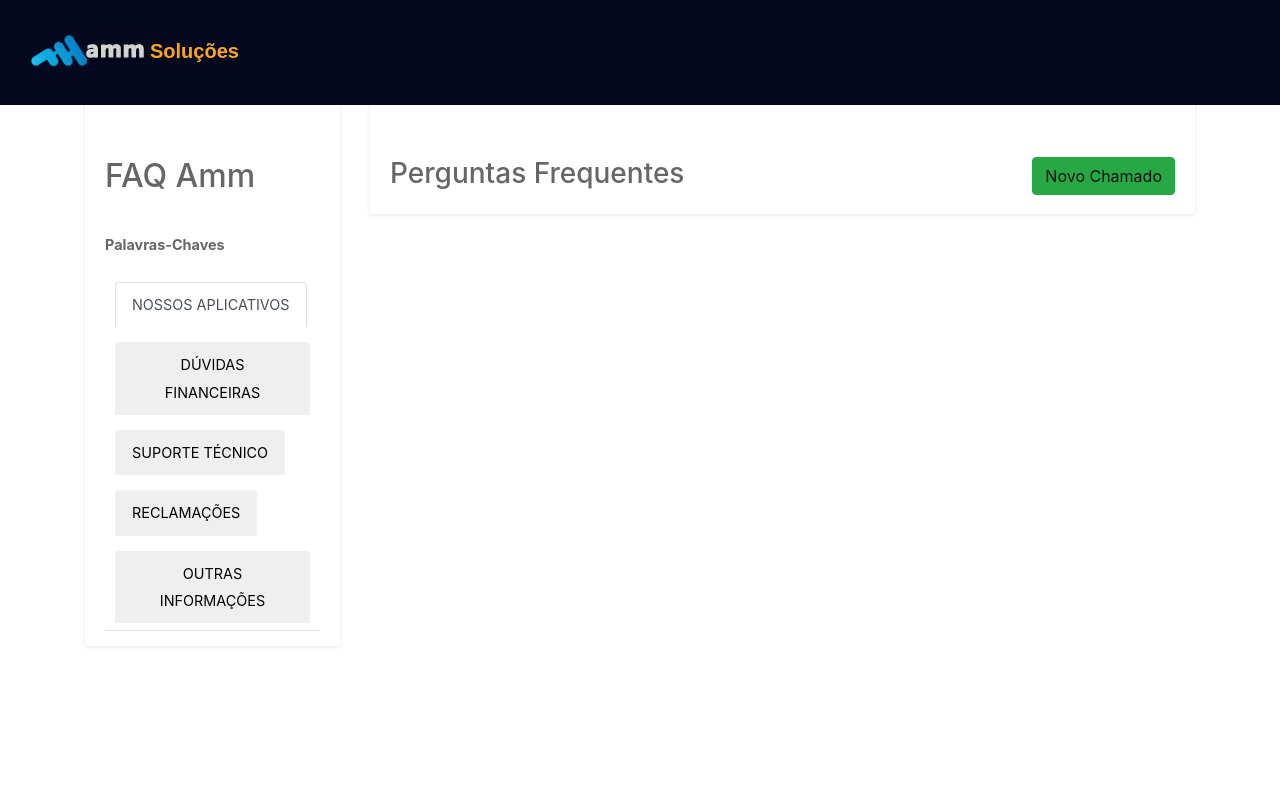
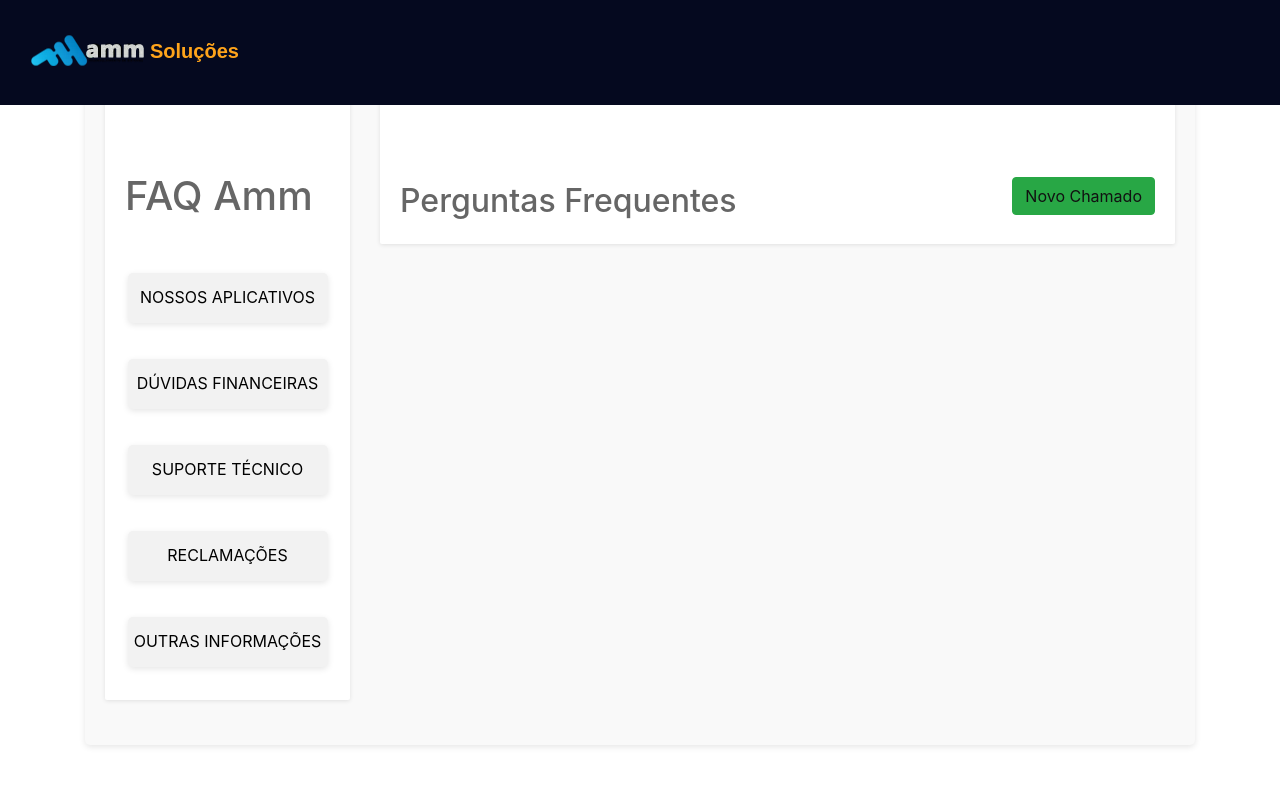
Before and after one commit to matheusSilAlm/AMMHelpDesk, a Django app: page /FAQ/ in a window 1280 px wide. Shown: the top 786 px of the page. Run offline with Django 4.2, Linux system fonts and the light colour scheme; data that the repository does not hold is empty; some libraries are stand-ins or nearby versions.

Commit message:
FAQ de tcholinha

```diff
--- a/AmmHelpDesk/app_helpdesk/templates/FAQ.html
+++ b/AmmHelpDesk/app_helpdesk/templates/FAQ.html
@@ -1,6 +1,6 @@
 {% load static %}
 <!DOCTYPE html>
-<html>
+<htmlstyle>
 
   <title>Página de Perguntas Frequentes (FAQ)</title>
     <head>
@@ -29,8 +29,50 @@
     text-align: center;
     box-sizing: border-box;
 }
+.button-list {
+            list-style-type: none;
+            padding: 0;
+            margin: 0;
+            display: flex;
+            flex-direction: column;
+            align-items: center;
+        }
 
+        .button-item {
+            margin: 10px;
+        }
 
+        .button {
+            width: 200px;
+            height: 50px;
+            background-color: #f2f2f2;
+            border: none;
+            border-radius: 5px;
+            font-size: 16px;
+            cursor: pointer;
+            box-shadow: 0px 2px 6px rgba(0, 0, 0, 0.1);
+            transition: background-color 0.3s ease;
+        }
+
+        .button:hover {
+            background-color: #e0e0e0;
+        }
+
+        .button.selected {
+            background-color: #0066ff;
+            color: #fff;
+        }
+
+        .hidden {
+            display: none;
+        }
+
+        .content {
+            padding: 20px;
+            background-color: #f9f9f9;
+            border-radius: 5px;
+            box-shadow: 0px 2px 6px rgba(0, 0, 0, 0.1);
+        }
 </style>
 </head>
 
@@ -56,25 +98,14 @@
                 <div class="col-md-3">
                     <div class="grid support">
                         <div class="grid-body">
-                            <br><br><br><br><br><h2>FAQ Amm</h2>
+                            <br><br><br><br><br><h1 >FAQ Amm</h1>
                             <br>
-                            <p><strong>Palavras-Chaves</strong></p>
-                            <ul class="nav nav-tabs" id="myTab" role="tablist">
-                                <li class="nav-item" role="presentation">
-                                  <button class="nav-link active" id="home-tab" data-bs-toggle="tab" data-bs-target="#home" type="button" role="tab" aria-controls="home" aria-selected="true">NOSSOS APLICATIVOS</button>
-                                </li>
-                                <li class="nav-item" role="presentation">
-                                  <button class="nav-link" id="profile-tab" data-bs-toggle="tab" data-bs-target="#profile" type="button" role="tab" aria-controls="profile" aria-selected="false">DÚVIDAS FINANCEIRAS</button>
-                                </li>
-                                <li class="nav-item" role="presentation">
-                                  <button class="nav-link" id="messages-tab" data-bs-toggle="tab" data-bs-target="#messages" type="button" role="tab" aria-controls="messages" aria-selected="false">SUPORTE TÉCNICO</button>
-                                </li>
-                                <li class="nav-item" role="presentation">
-                                  <button class="nav-link" id="settings-tab" data-bs-toggle="tab" data-bs-target="#settings" type="button" role="tab" aria-controls="settings" aria-selected="false">RECLAMAÇÕES</button>
-                                </li>
-                                <li class="nav-item" role="presentation">
-                                    <button class="nav-link" id="settings2-tab" data-bs-toggle="tab" data-bs-target="#settings" type="button" role="tab" aria-controls="settings2" aria-selected="false">OUTRAS INFORMAÇÕES</button>
-                                  </li>
+                            <ul class="button-list">
+                                <li class="button-item"><button class="button" onclick="toggleVisibility(1)">NOSSOS APLICATIVOS</button></li>
+                                <li class="button-item"><button class="button" onclick="toggleVisibility(2)">DÚVIDAS FINANCEIRAS</button></li>
+                                <li class="button-item"><button class="button" onclick="toggleVisibility(3)">SUPORTE TÉCNICO</button></li>
+                                <li class="button-item"><button class="button" onclick="toggleVisibility(4)">RECLAMAÇÕES</button></li>
+                                <li class="button-item"><button class="button" onclick="toggleVisibility(5)">OUTRAS INFORMAÇÕES</button></li>
                             </ul>
                         </div>
                     </div>
@@ -85,24 +116,18 @@
                 <div class="col-md-9">
                     <div class="grid support-content">
                         <div class="grid-body">
-
                             <hr>
                             <br><br><br><br>
-                            <div class="btn-group">
-                                <h3 >Perguntas Frequentes</h3>
+                            <div class="btn-group" >
+                                <h2 >Perguntas Frequentes</h2>
                             </div>
                             <!-- BEGIN NEW TICKET -->
                             <a href="/formshd" type="button" class="btn btn-success pull-right">Novo Chamado</a>
                         </div>
                         <!-- END NEW TICKET -->
-
-
-                        <div class="tab-content">
-                            <div class="tab-pane active" id="home" role="tabpanel" aria-labelledby="home-tab">
-                                <div>
+                                    <div id="content1">
                                     {% for cliente in clientes %}
-                                        {% if cliente.faq_enviar %}
-                                        {%  if cliente.assunto == 'NOSSOS APLICATIVOS' %}
+                                        {% if cliente.faq_enviar and cliente.assunto == 'NOSSOS APLICATIVOS' %}
                                                 <!-- BEGIN TICKET CONTENT -->
                                                 <div id="row-{{cliente.idcliente}}" class="row-clickable" data-bs-toggle="collapse" data-bs-target="#contents-collapse-{{cliente.idcliente}}" aria-controls="contents-collapse-{{cliente.idcliente}}">
                                                     <ul class="list-group fa-padding">
@@ -110,7 +135,7 @@
                                                             <div class="media">
 
                                                                 <div class="media-body"><i class="fa-solid fa-person-circle-question"></i>
-                                                                    &nbsp&nbsp{{ cliente.nomecliente }} <span class="label label-danger"><strong>{{cliente.assunto}}:</strong></span><span class="number pull-right">{{cliente.datacriacao}}</span>
+                                                                    &nbsp;&nbsp; {{ cliente.nomecliente }} <span class="label label-danger"><strong>{{cliente.assunto}}:</strong></span><span class="number pull-right">{{cliente.datacriacao}}</span>
                                                                     <br><br>
                                                                     <p><strong><i class="fa-solid fa-comment-dots"></i>&nbsp&nbsp&nbsp{{ cliente.descricao }}</strong></p>
                                                             </div>
@@ -147,22 +172,16 @@
                                                         </div>
                                                     </div>
                                                 </div>
-
-
-                                                {% endif %}
-                                                {% endif %}
-                                            {% endfor %}
                                             <!-- END DETAIL TICKET -->
                                         </div>
                                         <!-- END TICKET CONTENT -->
+                                        {% endif %}
+                                        {% endfor %}
                                     </div>
-                            </div>
-                            <div class="tab-pane" id="profile" role="tabpanel" aria-labelledby="profile-tab">
-                                <div >
+
+                                    <div id="content2" class="hidden">
                                         {% for cliente in clientes %}
-                                        {% if cliente.faq_enviar %}
-                                        {% if cliente.assunto == 'DÚVIDAS FINANCEIRAS' %}
-
+                                            {% if cliente.faq_enviar and cliente.assunto == 'DÚVIDAS FINANCEIRAS' %}
                                                     <!-- BEGIN TICKET CONTENT -->
                                                     <div id="row-{{cliente.idcliente}}" class="row-clickable" data-bs-toggle="collapse" data-bs-target="#contents-collapse-{{cliente.idcliente}}" aria-controls="contents-collapse-{{cliente.idcliente}}">
                                                         <ul class="list-group fa-padding">
@@ -170,7 +189,7 @@
                                                                 <div class="media">
 
                                                                     <div class="media-body"><i class="fa-solid fa-person-circle-question"></i>
-                                                                    &nbsp&nbsp{{ cliente.nomecliente }} <span class="label label-danger"><strong>{{cliente.assunto}}:</strong></span><span class="number pull-right">{{cliente.datacriacao}}</span>
+                                                                        &nbsp;&nbsp; {{ cliente.nomecliente }} <span class="label label-danger"><strong>{{cliente.assunto}}:</strong></span><span class="number pull-right">{{cliente.datacriacao}}</span>
                                                                         <br><br>
                                                                         <p><strong><i class="fa-solid fa-comment-dots"></i>&nbsp&nbsp&nbsp{{ cliente.descricao }}</strong></p>
                                                                 </div>
@@ -207,21 +226,15 @@
                                                             </div>
                                                         </div>
                                                     </div>
-
-
-                                                {% endif %}
-                                                {% endif %}
-                                            {% endfor %}
                                                 <!-- END DETAIL TICKET -->
                                             </div>
                                             <!-- END TICKET CONTENT -->
+                                            {% endif %}
+                                            {% endfor %}
                                         </div>
-                            </div>
-                            <div class="tab-pane" id="messages" role="tabpanel" aria-labelledby="messages-tab">
-                                <div >
+                                        <div id="content3" class="hidden">
                                             {% for cliente in clientes %}
-                                        {% if cliente.faq_enviar %}
-                                        {% if cliente.assunto == 'SUPORTE TÉCNICO' %}
+                                                {% if cliente.faq_enviar and cliente.assunto == 'SUPORTE TÉCNICO' %}
                                                         <!-- BEGIN TICKET CONTENT -->
                                                         <div id="row-{{cliente.idcliente}}" class="row-clickable" data-bs-toggle="collapse" data-bs-target="#contents-collapse-{{cliente.idcliente}}" aria-controls="contents-collapse-{{cliente.idcliente}}">
                                                             <ul class="list-group fa-padding">
@@ -229,7 +242,7 @@
                                                                     <div class="media">
 
                                                                         <div class="media-body"><i class="fa-solid fa-person-circle-question"></i>
-                                                                    &nbsp&nbsp{{ cliente.nomecliente }} <span class="label label-danger"><strong>{{cliente.assunto}}:</strong></span><span class="number pull-right">{{cliente.datacriacao}}</span>
+                                                                            &nbsp;&nbsp; {{ cliente.nomecliente }} <span class="label label-danger"><strong>{{cliente.assunto}}:</strong></span><span class="number pull-right">{{cliente.datacriacao}}</span>
                                                                             <br><br>
                                                                             <p><strong><i class="fa-solid fa-comment-dots"></i>&nbsp&nbsp&nbsp{{ cliente.descricao }}</strong></p>
                                                                     </div>
@@ -266,21 +279,15 @@
                                                                 </div>
                                                             </div>
                                                         </div>
-
-
-                                                {% endif %}
-                                                {% endif %}
-                                            {% endfor %}
                                                     <!-- END DETAIL TICKET -->
                                                 </div>
                                                 <!-- END TICKET CONTENT -->
+                                                {% endif %}
+                                                {% endfor %}
                                             </div>
-                            </div>
-                            <div class="tab-pane" id="settings" role="tabpanel" aria-labelledby="settings-tab">
-                                <div >
+                                            <div id="content4" class="hidden">
                                                 {% for cliente in clientes %}
-                                        {% if cliente.faq_enviar %}
-                                        {% if cliente.assunto == 'RECLAMAÇÕES' %}
+                                                    {% if cliente.faq_enviar and cliente.assunto == 'RECLAMAÇÕES' %}
                                                          <!-- BEGIN TICKET CONTENT -->
                                                             <div id="row-{{cliente.idcliente}}" class="row-clickable" data-bs-toggle="collapse" data-bs-target="#contents-collapse-{{cliente.idcliente}}" aria-controls="contents-collapse-{{cliente.idcliente}}">
                                                                 <ul class="list-group fa-padding">
@@ -288,7 +295,7 @@
                                                                         <div class="media">
 
                                                                             <div class="media-body"><i class="fa-solid fa-person-circle-question"></i>
-                                                                    &nbsp&nbsp{{ cliente.nomecliente }} <span class="label label-danger"><strong>{{cliente.assunto}}:</strong></span><span class="number pull-right">{{cliente.datacriacao}}</span>
+                                                                                &nbsp;&nbsp; {{ cliente.nomecliente }} <span class="label label-danger"><strong>{{cliente.assunto}}:</strong></span><span class="number pull-right">{{cliente.datacriacao}}</span>
                                                                                 <br><br>
                                                                                 <p><strong><i class="fa-solid fa-comment-dots"></i>&nbsp&nbsp&nbsp{{ cliente.descricao }}</strong></p>
                                                                         </div>
@@ -325,21 +332,15 @@
                                                                     </div>
                                                                 </div>
                                                             </div>
-
-
-                                                {% endif %}
-                                                {% endif %}
-                                            {% endfor %}
                                                         <!-- END DETAIL TICKET -->
                                                     </div>
                                                     <!-- END TICKET CONTENT -->
+                                                    {% endif %}
+                                                    {% endfor %}
                                                 </div>
-                            </div>
-                            <div class="tab-pane" id="settings2" role="tabpanel" aria-labelledby="settings2-tab">
-                                <div >
+                                                <div id="content5" class="hidden">
                                                     {% for cliente in clientes %}
-                                        {% if cliente.faq_enviar %}
-                                        {% if cliente.assunto == 'OUTRAS INFORMAÇÕES' %}
+                                                        {% if cliente.faq_enviar and cliente.assunto == 'OUTRAS INFORMAÇÕES' %}
                                                                 <!-- BEGIN TICKET CONTENT -->
                                                                 <div id="row-{{cliente.idcliente}}" class="row-clickable" data-bs-toggle="collapse" data-bs-target="#contents-collapse-{{cliente.idcliente}}" aria-controls="contents-collapse-{{cliente.idcliente}}">
                                                                     <ul class="list-group fa-padding">
@@ -347,7 +348,7 @@
                                                                             <div class="media">
 
                                                                                 <div class="media-body"><i class="fa-solid fa-person-circle-question"></i>
-                                                                    &nbsp&nbsp{{ cliente.nomecliente }} <span class="label label-danger"><strong>{{cliente.assunto}}:</strong></span><span class="number pull-right">{{cliente.datacriacao}}</span>
+                                                                                    &nbsp;&nbsp; {{ cliente.nomecliente }} <span class="label label-danger"><strong>{{cliente.assunto}}:</strong></span><span class="number pull-right">{{cliente.datacriacao}}</span>
                                                                                     <br><br>
                                                                                     <p><strong><i class="fa-solid fa-comment-dots"></i>&nbsp&nbsp&nbsp{{ cliente.descricao }}</strong></p>
                                                                             </div>
@@ -384,15 +385,11 @@
                                                                         </div>
                                                                     </div>
                                                                 </div>
-
-
-                                                {% endif %}
-                                                {% endif %}
-                                            {% endfor %}
                                                             <!-- END DETAIL TICKET -->
                                                         </div>
                                                         <!-- END TICKET CONTENT -->
-                                    </div>
+                                                        {% endif %}
+                                                        {% endfor %}
                                                     </div>
                           </div>
 
@@ -405,10 +402,27 @@
     </div>
 
     <script>
-        var firstTabEl = document.querySelector('#myTab li:last-child a')
-        var firstTab = new bootstrap.Tab(firstTabEl)
+        function toggleVisibility(contentId) {
+            // Esconde todos os conteúdos
+            for (let i = 1; i <= 5; i++) {
+                const content = document.getElementById(`content${i}`);
+                content.classList.add("hidden");
+            }
 
-        firstTab.show()
+            // Remove a classe "selected" de todos os botões
+            const buttons = document.querySelectorAll(".button");
+            buttons.forEach(button => {
+                button.classList.remove("selected");
+            });
+
+            // Exibe o conteúdo correspondente ao botão clicado
+            const selectedContent = document.getElementById(`content${contentId}`);
+            selectedContent.classList.remove("hidden");
+
+            // Destaca o botão selecionado
+            const selectedButton = document.querySelector(`.button-item:nth-child(${contentId}) .button`);
+            selectedButton.classList.add("selected");
+        }
     </script>
 </body>
 </html>
```
Lines whose indentation alone changed are shown as unchanged.
